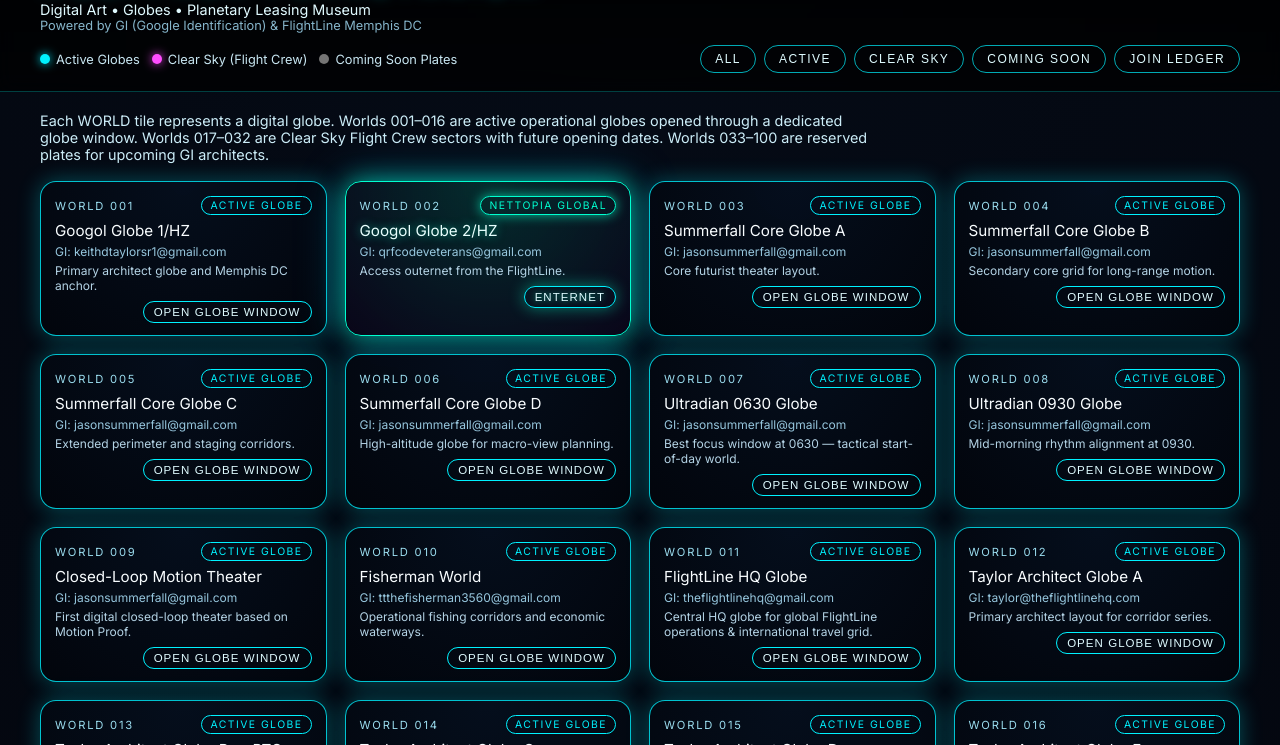
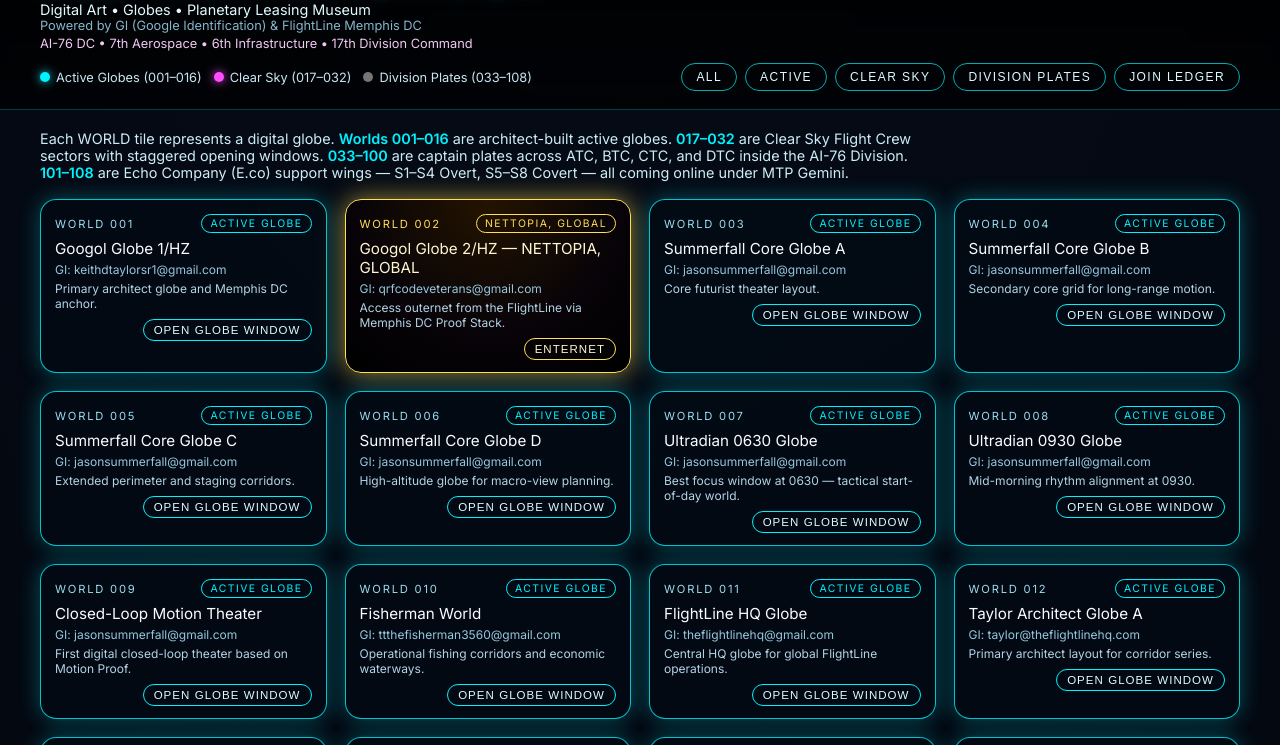
Before and after one commit to taylor7617/wolfpack-plantarium-museum, a plain HTML site: page index.html in a window 1280 px wide. Shown: the part 55-800 px from the top of the page. Drawn offline with Linux system fonts and the light colour scheme.

Commit message:
AI-76 DC Integration: Full Planetarium Update + ENTERNET Gateway

```diff
--- a/index.html
+++ b/index.html
@@ -77,6 +77,13 @@
       font-size: 0.8rem;
       color: #95c9e0;
       opacity: 0.9;
+    }
+
+    .subtitle-division {
+      font-size: 0.8rem;
+      color: #ffd3ff;
+      opacity: 0.95;
+      margin-top: 3px;
     }
 
     .header-row-bottom {
@@ -166,8 +173,13 @@
     .intro-text {
       font-size: 0.9rem;
       color: #ccedf8;
-      max-width: 840px;
+      max-width: 880px;
       margin-bottom: 18px;
+    }
+
+    .intro-text strong {
+      color: #00f2ff;
+      font-weight: 600;
     }
 
     /* Grid */
@@ -180,7 +192,7 @@
     .world-card {
       border-radius: 16px;
       padding: 14px 14px 12px;
-      background: radial-gradient(circle at top, rgba(5,15,30,0.95), rgba(2,5,12,0.98));
+      background: rgba(3, 10, 20, 0.9);
       border: 1px solid rgba(0, 0, 0, 0.7);
       box-shadow: 0 0 18px rgba(0, 0, 0, 0.7);
       transition: transform 0.18s ease, box-shadow 0.18s ease, border-color 0.18s ease;
@@ -204,44 +216,38 @@
 
     .world-card.inactive {
       border-color: #3b3b3b;
-      opacity: 0.72;
+      opacity: 0.78;
     }
 
-    /* SPECIAL: NETTOPIA (WORLD 002) */
-    .world-card.nettopia {
-      background: radial-gradient(circle at top,
-        rgba(0, 255, 200, 0.14),
-        rgba(10, 5, 25, 0.98)
-      );
-      border-color: #00ffd0;
-      box-shadow:
-        0 0 24px rgba(0, 255, 200, 0.6),
-        0 0 48px rgba(0, 180, 255, 0.35);
+    /* Special NETTOPIA / ENTERNET tile (WORLD 002) */
+    .world-card.enternet {
+      background: radial-gradient(circle at top, #241400, #070308 60%, #000000 100%);
+      border-color: #ffde59;
+      box-shadow: 0 0 26px rgba(255, 222, 89, 0.6);
     }
 
-    .world-card.nettopia .world-name {
-      color: #e9fffe;
-      text-shadow: 0 0 10px rgba(0, 255, 200, 0.6);
+    .world-card.enternet .world-id {
+      color: #ffde59;
     }
 
-    .world-card.nettopia .world-pill {
-      border-color: #00ffd0;
-      color: #00ffd0;
-      box-shadow: 0 0 12px rgba(0, 255, 200, 0.7);
+    .world-card.enternet .world-pill {
+      border-color: #ffde59;
+      color: #ffde59;
     }
 
-    .open-btn-nettopia {
-      border-color: #00ffd0;
-      text-shadow: 0 0 6px rgba(0, 255, 200, 0.7);
-      box-shadow: 0 0 16px rgba(0, 255, 200, 0.45);
+    .world-card.enternet .world-name {
+      color: #fff6cf;
     }
 
-    .open-btn-nettopia:hover {
-      background: #00ffd0;
+    .world-card.enternet .open-btn {
+      border-color: #ffde59;
+      color: #fff6cf;
+    }
+
+    .world-card.enternet .open-btn:hover {
+      background: #ffde59;
       color: #000;
-      box-shadow:
-        0 0 18px rgba(0, 255, 200, 0.8),
-        0 0 30px rgba(0, 180, 255, 0.7);
+      box-shadow: 0 0 18px rgba(255, 222, 89, 0.8);
     }
 
     .world-top-row {
@@ -439,18 +445,21 @@
       <h1>WOLFPACK PLANETARIUM</h1>
       <div class="subtitle-main">Digital Art • Globes • Planetary Leasing Museum</div>
       <div class="subtitle-sub">Powered by GI (Google Identification) &amp; FlightLine Memphis DC</div>
+      <div class="subtitle-division">
+        AI-76 DC • 7th Aerospace • 6th Infrastructure • 17th Division Command
+      </div>
     </div>
 
     <div class="header-row-bottom">
       <div class="legend">
         <div class="legend-item">
-          <span class="dot dot-active"></span><span>Active Globes</span>
+          <span class="dot dot-active"></span><span>Active Globes (001–016)</span>
         </div>
         <div class="legend-item">
-          <span class="dot dot-secret"></span><span>Clear Sky (Flight Crew)</span>
+          <span class="dot dot-secret"></span><span>Clear Sky (017–032)</span>
         </div>
         <div class="legend-item">
-          <span class="dot dot-inactive"></span><span>Coming Soon Plates</span>
+          <span class="dot dot-inactive"></span><span>Division Plates (033–108)</span>
         </div>
       </div>
 
@@ -458,7 +467,7 @@
         <button class="filter-btn" onclick="filterWorlds('all')">All</button>
         <button class="filter-btn" onclick="filterWorlds('active')">Active</button>
         <button class="filter-btn" onclick="filterWorlds('secret')">Clear Sky</button>
-        <button class="filter-btn" onclick="filterWorlds('inactive')">Coming Soon</button>
+        <button class="filter-btn" onclick="filterWorlds('inactive')">Division Plates</button>
         <button class="ledger-btn" onclick="openLedger()">Join Ledger</button>
       </div>
     </div>
@@ -468,9 +477,11 @@
 <main>
   <div class="main-inner">
     <p class="intro-text">
-      Each WORLD tile represents a digital globe. Worlds 001–016 are active operational globes
-      opened through a dedicated globe window. Worlds 017–032 are Clear Sky Flight Crew sectors
-      with future opening dates. Worlds 033–100 are reserved plates for upcoming GI architects.
+      Each WORLD tile represents a digital globe. <strong>Worlds 001–016</strong> are architect-built
+      active globes. <strong>017–032</strong> are Clear Sky Flight Crew sectors with staggered opening
+      windows. <strong>033–100</strong> are captain plates across ATC, BTC, CTC, and DTC inside the
+      AI-76 Division. <strong>101–108</strong> are Echo Company (E.co) support wings — S1–S4 Overt,
+      S5–S8 Covert — all coming online under MTP Gemini.
     </p>
 
     <section id="planetGrid"></section>
@@ -479,8 +490,9 @@
 
 <footer>
   <div class="footer-inner">
-    Worlds 001–032 are active or classified. Worlds 033–100 are reserved plates — Coming Soon for
-    new GI architects. Ledger intake is email-only to keep sovereignty simple and verifiable.
+    Worlds 001–016: Architect FlightLine Battalion • 017–032: Skyline Squadron (Clear Sky) •
+    033–108: AI-76 DC Division Plates (ATC, BTC, CTC, DTC &amp; E.co Support Wings).
+    Ledger intake remains GI-only (email) to keep sovereignty simple and verifiable.
   </div>
 </footer>
 
@@ -490,7 +502,7 @@
     <div class="ledger-title">Global Ledger</div>
     <p class="ledger-text">
       This ledger records one thing: your GI (Google email) and which worlds you want to explore or lease.
-      When you continue, your mail app opens a pre-filled message to FlightLine HQ.
+      When you continue, your mail app opens a pre-filled message to FlightLine HQ so the Division can seat you.
     </p>
     <div class="ledger-actions">
       <button class="btn-secondary" onclick="closeLedger()">Cancel</button>
@@ -518,15 +530,26 @@
         "GI (Google email):",
         "World(s) of interest:",
         "",
-        "— Sent from Wolfpack Planetarium Museum"
+        "— Sent from Wolfpack Planetarium Museum (AI-76 DC Division)"
       ].join("\n")
     );
-    window.location.href = "mailto:taylor@theflightlinehq.com?subject=" + subject + "&body=" + body;
+    window.location.href = `mailto:taylor@theflightlinehq.com?subject=${subject}&body=${body}`;
+  }
+
+  // Helper to compute Month/Year for reserved/Division plates 033–108
+  const MONTHS = ["Jan","Feb","Mar","Apr","May","Jun","Jul","Aug","Sep","Oct","Nov","Dec"];
+  function computeReservedOpenDate(id) {
+    // Start Jan 2027 at WORLD 033 and walk forward by month
+    if (id < 33) return "";
+    const offset = id - 33; // 0-based month offset
+    const year = 2027 + Math.floor(offset / 12);
+    const month = MONTHS[offset % 12];
+    return `${month} ${year}`;
   }
 
   // World data
   const worlds = [
-    // ACTIVE 001–016 (restored map URLs)
+    // Active 001–016 (maps open via tile window)
     {
       id: 1,
       name: "Googol Globe 1/HZ",
@@ -535,14 +558,17 @@
       note: "Primary architect globe and Memphis DC anchor.",
       url: "https://www.google.com/maps/d/u/0/edit?mid=1C3KB_iiNrTCZIFGGZblwJwUyIWn66iA&usp=sharing"
     },
+    // SPECIAL NETTOPIA / ENTERNET GLOBE
     {
       id: 2,
-      name: "Googol Globe 2/HZ",
+      name: "Googol Globe 2/HZ — NETTOPIA, GLOBAL",
       gi: "qrfcodeveterans@gmail.com",
       status: "active",
-      note: "Access outernet from the FlightLine.",
+      note: "Access outernet from the FlightLine via Memphis DC Proof Stack.",
       url: "https://taylor7617.github.io/flightline-memphisdc/#proof-stack",
-      isNettopia: true
+      special: "enternet",
+      pillOverride: "NETTOPIA, GLOBAL",
+      buttonLabel: "ENTERNET"
     },
     {
       id: 3,
@@ -613,7 +639,7 @@
       name: "FlightLine HQ Globe",
       gi: "theflightlinehq@gmail.com",
       status: "active",
-      note: "Central HQ globe for global FlightLine operations & international travel grid.",
+      note: "Central HQ globe for global FlightLine operations.",
       url: "https://www.google.com/maps/d/u/2/edit?mid=1t8ZEVu1kYLnk3Ol1MfOdE40CDfUaDVk&usp=sharing"
     },
     {
@@ -622,14 +648,14 @@
       gi: "taylor@theflightlinehq.com",
       status: "active",
       note: "Primary architect layout for corridor series.",
-      url: "https://www.google.com/maps/d/edit?mid=1-C0P_0hPp10uK93rRLYennnIPbh3jsg&usp=sharing"
+      url: "https://www.google.com/maps/d/u/2/edit?mid=1-C0P_0hPp10uK93rRLYennnIPbh3jsg&usp=sharing"
     },
     {
       id: 13,
-      name: "Taylor Architect Globe B — BTC Towers Grid",
+      name: "Taylor Architect Globe B",
       gi: "theflightlinehq@gmail.com",
       status: "active",
-      note: "Circulation grid for BTC Towers and high-density motion corridors.",
+      note: "BTC Tower circulation & international travel grid.",
       url: "https://www.google.com/maps/d/edit?mid=1-0hzlDqdjnbGTLPvbIf7WHHX2yF4owk&usp=sharing"
     },
     {
@@ -638,7 +664,7 @@
       gi: "taylor@theflightlinehq.com",
       status: "active",
       note: "Sub-corridor optimization and routing lanes.",
-      url: "https://www.google.com/maps/d/edit?mid=19vsp4qXpTEHHFDBoaZgMuNltN1GMq5U&usp=sharing"
+      url: "https://www.google.com/maps/d/edit?mid=1t8ZEVu1kYLnk3Ol1MfOdE40CDfUaDVk&usp=sharing"
     },
     {
       id: 15,
@@ -646,7 +672,7 @@
       gi: "taylor@theflightlinehq.com",
       status: "active",
       note: "Specialized tower alignments.",
-      url: "https://www.google.com/maps/d/edit?mid=19JLNnlN-lVyidq1LHFQeo7dpsahOqR8&usp=sharing"
+      url: "https://www.google.com/maps/d/edit?mid=19vsp4qXpTEHHFDBoaZgMuNltN1GMq5U&usp=sharing"
     },
     {
       id: 16,
@@ -654,39 +680,76 @@
       gi: "taylor@theflightlinehq.com",
       status: "active",
       note: "Supporting grid for future DSX channels.",
-      url: "https://www.google.com/maps/d/u/2/edit?mid=1bE4dNqjg3EiZo3BiHkCnqqAdnlqH6dI&usp=sharing"
+      url: "https://www.google.com/maps/d/edit?mid=1-C0P_0hPp10uK93rRLYennnIPbh3jsg&usp=sharing"
     },
 
-    // CLEAR SKY 017–032 (unchanged)
-    { id: 17, name: "Clear Sky 17th", gi: "Clear Sky Flight Crew", status: "secret", note: "Flight Crew Officer sector — 17th.", url: "https://www.google.com/maps/d/u/2/edit?mid=1XsB5Ybr7KWnycxmqxCh_4QKtCTSKC-4", openDate: "Jan 17, 2026" },
-    { id: 18, name: "Clear Sky 16th", gi: "Clear Sky Flight Crew", status: "secret", note: "Flight Crew Officer sector — 16th.", url: "https://www.google.com/maps/d/u/2/edit?mid=1pU9Y9LSNA5_DFw4LctEmxToifS7g6Gs", openDate: "Feb 16, 2026" },
-    { id: 19, name: "Clear Sky 15th", gi: "Clear Sky Flight Crew", status: "secret", note: "Flight Crew Officer sector — 15th.", url: "https://www.google.com/maps/d/u/2/edit?mid=1kwEeLdWVYaM4NffLN9D35IW7SiwyPe0", openDate: "Mar 15, 2026" },
-    { id: 20, name: "Clear Sky 14th", gi: "Clear Sky Flight Crew", status: "secret", note: "Flight Crew Officer sector — 14th.", url: "https://www.google.com/maps/d/u/2/edit?mid=1mkdDitX0Z6Iz1QCeKi4CANe0nPiv2bQ", openDate: "Apr 14, 2026" },
-    { id: 21, name: "Clear Sky 13th", gi: "Clear Sky Flight Crew", status: "secret", note: "Flight Crew Officer sector — 13th.", url: "https://www.google.com/maps/d/u/2/edit?mid=15FCIOqwu4S5r6WdIuTekObies8NQGtc", openDate: "May 13, 2026" },
-    { id: 22, name: "Clear Sky 12th", gi: "Clear Sky Flight Crew", status: "secret", note: "Flight Crew Officer sector — 12th.", url: "https://www.google.com/maps/d/u/2/edit?mid=1CzNpIrq6rjScKUTPtA7ER0PeT8xNGyo", openDate: "Jun 12, 2026" },
-    { id: 23, name: "Clear Sky 11th", gi: "Clear Sky Flight Crew", status: "secret", note: "Flight Crew Officer sector — 11th.", url: "https://www.google.com/maps/d/u/2/edit?mid=1XRXb5QiVeeVBQ-pcQx5-kDjPQYvwsxY", openDate: "Jul 11, 2026" },
-    { id: 24, name: "Clear Sky 10th", gi: "Clear Sky Flight Crew", status: "secret", note: "Flight Crew Officer sector — 10th.", url: "https://www.google.com/maps/d/u/2/edit?mid=1W8_0nV6f9-WOjiamAoReiE7Qqhh9Q4k", openDate: "Aug 10, 2026" },
-    { id: 25, name: "Clear Sky 9th",  gi: "Clear Sky Flight Crew", status: "secret", note: "Flight Crew Officer sector — 9th.",  url: "https://www.google.com/maps/d/u/2/edit?mid=1rHxTWz36OGMh7roPyGss89hSjAwpE4c", openDate: "Sep 09, 2026" },
-    { id: 26, name: "Clear Sky 8th",  gi: "Clear Sky Flight Crew", status: "secret", note: "Flight Crew Officer sector — 8th.",  url: "https://www.google.com/maps/d/u/2/edit?mid=1wXnbgmHGQ_7i73iv1xvtjX0EVHa13dc", openDate: "Oct 08, 2026" },
-    { id: 27, name: "Clear Sky 7th",  gi: "Clear Sky Flight Crew", status: "secret", note: "Flight Crew Officer sector — 7th.",  url: "https://www.google.com/maps/d/u/2/edit?mid=1razlgvLBp-0EiP_clkeJE9DNhbwl0AQ", openDate: "Nov 07, 2026" },
-    { id: 28, name: "Clear Sky 6th",  gi: "Clear Sky Flight Crew", status: "secret", note: "Flight Crew Officer sector — 6th.",  url: "https://www.google.com/maps/d/u/2/edit?mid=1dsfWw7k1xzNhqEZv16x1de6vhsyJLZw", openDate: "Dec 06, 2026" },
-    { id: 29, name: "Clear Sky 5th",  gi: "Clear Sky Flight Crew", status: "secret", note: "Flight Crew Officer sector — 5th.",  url: "https://www.google.com/maps/d/u/2/edit?mid=1uUiAQSg3kpr-qXjxO5wNGT0fYhGr_wI", openDate: "Jan 05, 2027" },
-    { id: 30, name: "Clear Sky 4th",  gi: "Clear Sky Flight Crew", status: "secret", note: "Flight Crew Officer sector — 4th.",  url: "https://www.google.com/maps/d/u/2/edit?mid=1INdHNGPkoewrL5teWpZH2CTp0XQUqCs", openDate: "Feb 04, 2027" },
-    { id: 31, name: "Clear Sky 3rd",  gi: "Clear Sky Flight Crew", status: "secret", note: "Flight Crew Officer sector — 3rd.",  url: "https://www.google.com/maps/d/u/2/edit?mid=1ibPLOmvyhyHzvrR2Af9QbZObM-14cj4", openDate: "Mar 03, 2027" },
-    { id: 32, name: "Clear Sky 2nd",  gi: "Clear Sky Flight Crew", status: "secret", note: "Flight Crew Officer sector — 2nd.",  url: "https://www.google.com/maps/d/u/2/edit?mid=1SJ5wVoX6LX6y54c0kBcykh_a8-aDu4g", openDate: "Apr 02, 2027" }
+    // Clear Sky 017–032 (Flight Crew) with opening dates
+    { id: 17, name: "Clear Sky 17th", gi: "Clear Sky Flight Crew", status: "secret", note: "Flight Crew Officer sector — 17th.", url: "frames/frame-secret.html", openDate: "Jan 2026" },
+    { id: 18, name: "Clear Sky 16th", gi: "Clear Sky Flight Crew", status: "secret", note: "Flight Crew Officer sector — 16th.", url: "frames/frame-secret.html", openDate: "Feb 2026" },
+    { id: 19, name: "Clear Sky 15th", gi: "Clear Sky Flight Crew", status: "secret", note: "Flight Crew Officer sector — 15th.", url: "frames/frame-secret.html", openDate: "Mar 2026" },
+    { id: 20, name: "Clear Sky 14th", gi: "Clear Sky Flight Crew", status: "secret", note: "Flight Crew Officer sector — 14th.", url: "frames/frame-secret.html", openDate: "Apr 2026" },
+    { id: 21, name: "Clear Sky 13th", gi: "Clear Sky Flight Crew", status: "secret", note: "Flight Crew Officer sector — 13th.", url: "frames/frame-secret.html", openDate: "May 2026" },
+    { id: 22, name: "Clear Sky 12th", gi: "Clear Sky Flight Crew", status: "secret", note: "Flight Crew Officer sector — 12th.", url: "frames/frame-secret.html", openDate: "Jun 2026" },
+    { id: 23, name: "Clear Sky 11th", gi: "Clear Sky Flight Crew", status: "secret", note: "Flight Crew Officer sector — 11th.", url: "frames/frame-secret.html", openDate: "Jul 2026" },
+    { id: 24, name: "Clear Sky 10th", gi: "Clear Sky Flight Crew", status: "secret", note: "Flight Crew Officer sector — 10th.", url: "frames/frame-secret.html", openDate: "Aug 2026" },
+    { id: 25, name: "Clear Sky 9th",  gi: "Clear Sky Flight Crew", status: "secret", note: "Flight Crew Officer sector — 9th.",  url: "frames/frame-secret.html", openDate: "Sep 2026" },
+    { id: 26, name: "Clear Sky 8th",  gi: "Clear Sky Flight Crew", status: "secret", note: "Flight Crew Officer sector — 8th.",  url: "frames/frame-secret.html", openDate: "Oct 2026" },
+    { id: 27, name: "Clear Sky 7th",  gi: "Clear Sky Flight Crew", status: "secret", note: "Flight Crew Officer sector — 7th.",  url: "frames/frame-secret.html", openDate: "Nov 2026" },
+    { id: 28, name: "Clear Sky 6th",  gi: "Clear Sky Flight Crew", status: "secret", note: "Flight Crew Officer sector — 6th.",  url: "frames/frame-secret.html", openDate: "Dec 2026" },
+    { id: 29, name: "Clear Sky 5th",  gi: "Clear Sky Flight Crew", status: "secret", note: "Flight Crew Officer sector — 5th.",  url: "frames/frame-secret.html", openDate: "Jan 2027" },
+    { id: 30, name: "Clear Sky 4th",  gi: "Clear Sky Flight Crew", status: "secret", note: "Flight Crew Officer sector — 4th.",  url: "frames/frame-secret.html", openDate: "Feb 2027" },
+    { id: 31, name: "Clear Sky 3rd",  gi: "Clear Sky Flight Crew", status: "secret", note: "Flight Crew Officer sector — 3rd.",  url: "frames/frame-secret.html", openDate: "Mar 2027" },
+    { id: 32, name: "Clear Sky 2nd",  gi: "Clear Sky Flight Crew", status: "secret", note: "Flight Crew Officer sector — 2nd.",  url: "frames/frame-secret.html", openDate: "Apr 2027" }
   ];
 
-  // Fill 033–100 as Coming Soon
-  for (let i = 33; i <= 100; i++) {
+  // Captain worlds 033–100 (ATC, BTC, CTC, DTC)
+  const captainCompanies = [
+    { code: "ATC", name: "Alpha Troop Company", start: 33, end: 49 },
+    { code: "BTC", name: "Bravo Troop Company", start: 50, end: 66 },
+    { code: "CTC", name: "Charlie Troop Company", start: 67, end: 83 },
+    { code: "DTC", name: "Delta Troop Company", start: 84, end: 100 }
+  ];
+
+  captainCompanies.forEach(company => {
+    for (let id = company.start; id <= company.end; id++) {
+      const index = id - company.start + 1;
+      worlds.push({
+        id,
+        name: `${company.code} Captain Plate ${String(index).padStart(2, "0")}`,
+        gi: "Unassigned Captain",
+        status: "inactive",
+        note: `${company.code} (${company.name}) — Aerospace Infrastructure 76 Division captain world.`,
+        unit: company.code,
+        url: "",
+        openDate: computeReservedOpenDate(id)
+      });
+    }
+  });
+
+  // Echo Company (E.co) Support Wings 101–108
+  const ecoWorlds = [
+    { id: 101, name: "E.co Overt S1",  note: "S1 — Personnel & Roster (Overt Ops)." },
+    { id: 102, name: "E.co Overt S2",  note: "S2 — Intel & Recon (Overt Ops)." },
+    { id: 103, name: "E.co Overt S3",  note: "S3 — Ops & Scheduling (Overt Ops)." },
+    { id: 104, name: "E.co Overt S4",  note: "S4 — Logistics & Supply (Overt Ops)." },
+    { id: 105, name: "E.co Covert S5", note: "S5 — Civic Influence (Covert Ops)." },
+    { id: 106, name: "E.co Covert S6", note: "S6 — Signals & Data (Covert Ops)." },
+    { id: 107, name: "E.co Covert S7", note: "S7 — Training & Doctrine (Covert Ops)." },
+    { id: 108, name: "E.co Covert S8", note: "S8 — Finance & Channels (Covert Ops)." }
+  ];
+
+  ecoWorlds.forEach(e => {
     worlds.push({
-      id: i,
-      name: "Reserved World #" + String(i).padStart(3, "0"),
-      gi: "Unassigned Architect",
+      id: e.id,
+      name: e.name,
+      gi: "Echo Company (E.co)",
       status: "inactive",
-      note: "Reserved plate for future globe architect.",
-      url: ""
+      note: e.note + " — under AI-76 DC Division Command.",
+      unit: "E.co",
+      url: "",
+      openDate: computeReservedOpenDate(e.id)
     });
-  }
+  });
 
   const grid = document.getElementById("planetGrid");
 
@@ -695,20 +758,15 @@
     const filtered = worlds.filter(w => filter === "all" ? true : w.status === filter);
 
     filtered.forEach(w => {
-      const isNettopia = !!w.isNettopia;
+      const card = document.createElement("div");
+      const specialClass = w.special ? w.special : "";
+      card.className = `world-card ${w.status} ${specialClass}`;
 
-      const card = document.createElement("div");
-      card.className = "world-card " + w.status + (isNettopia ? " nettopia" : "");
-
-      let statusLabel =
+      const statusLabel =
+        w.pillOverride ? w.pillOverride :
         w.status === "active" ? "Active Globe" :
         w.status === "secret" ? "Clear Sky" :
         "Coming Soon";
-
-      // Override pill text for NETTOPIA gateway (WORLD 002)
-      if (isNettopia) {
-        statusLabel = "NETTOPIA GLOBAL";
-      }
 
       const pillClass =
         w.status === "active" ? "pill-active" :
@@ -716,18 +774,17 @@
         "pill-inactive";
 
       let openDateLine = "";
-      if (w.status === "secret" && w.openDate) {
-        openDateLine = '<div class="world-open">Opens: ' + w.openDate + '</div>';
+      if (w.openDate) {
+        openDateLine = `<div class="world-open">Opens: ${w.openDate}</div>`;
       }
 
       let actionLine = "";
       if (w.status === "active" && w.url) {
-        const btnLabel = isNettopia ? "ENTERNET" : "Open Globe Window";
-        const btnExtraClass = isNettopia ? "open-btn-nettopia" : "";
+        const buttonText = w.buttonLabel || "Open Globe Window";
         actionLine = `
           <div class="world-actions">
-            <button class="open-btn ${btnExtraClass}" data-url="${encodeURIComponent(w.url)}">
-              ${btnLabel}
+            <button class="open-btn" data-url="${encodeURIComponent(w.url)}">
+              ${buttonText}
             </button>
           </div>
         `;
@@ -745,14 +802,14 @@
         ${actionLine}
       `;
 
-      // Card click behavior
+      // Card click behavior:
       card.onclick = () => {
         if (w.status === "secret") {
           window.location.href = "frames/frame-secret.html";
         } else if (w.status === "inactive") {
           window.location.href = "frames/frame-inactive.html";
         }
-        // Active: use the button to open globe window
+        // For active: card itself does nothing; button handles globe window.
       };
 
       // Button click for active globes (tile window)
```
